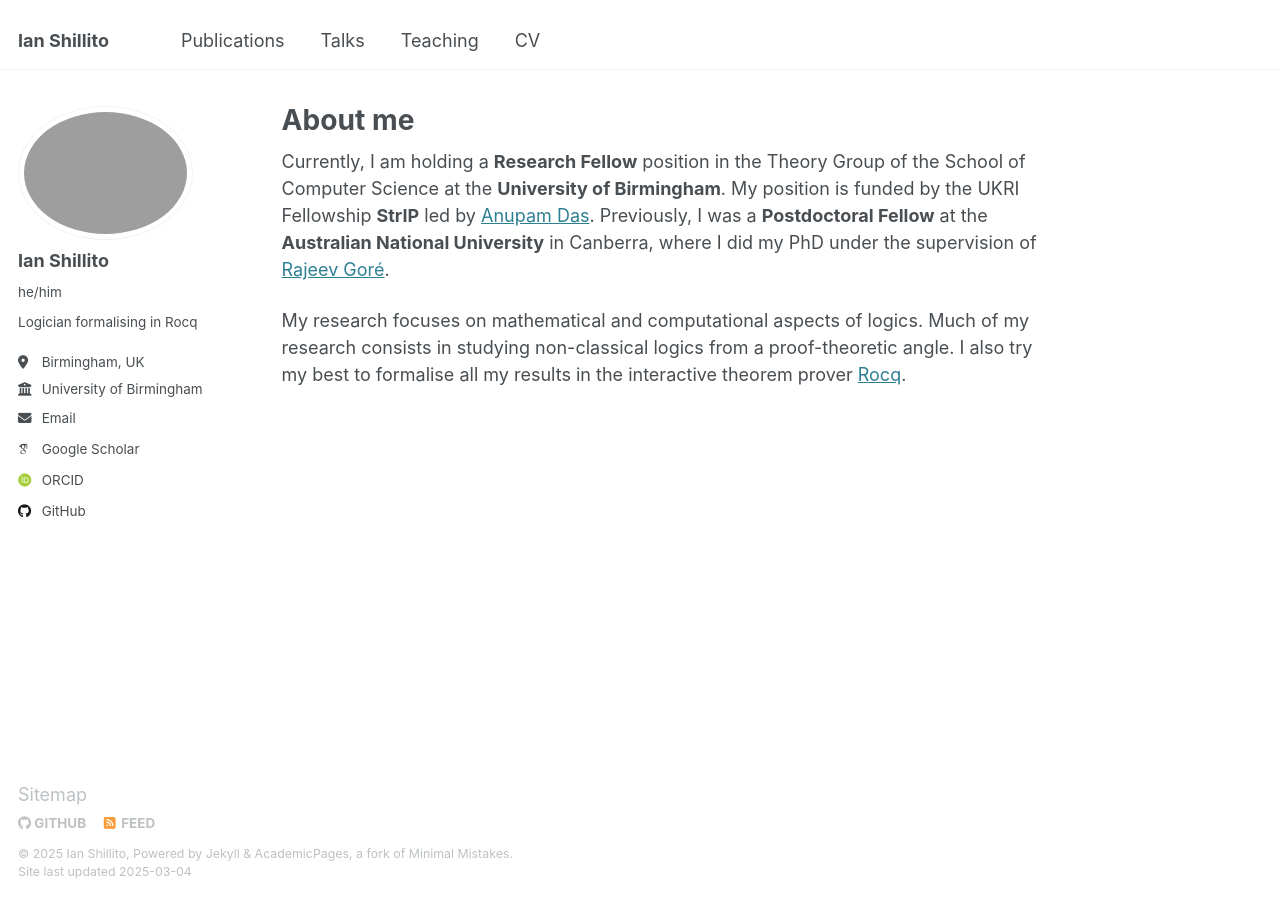
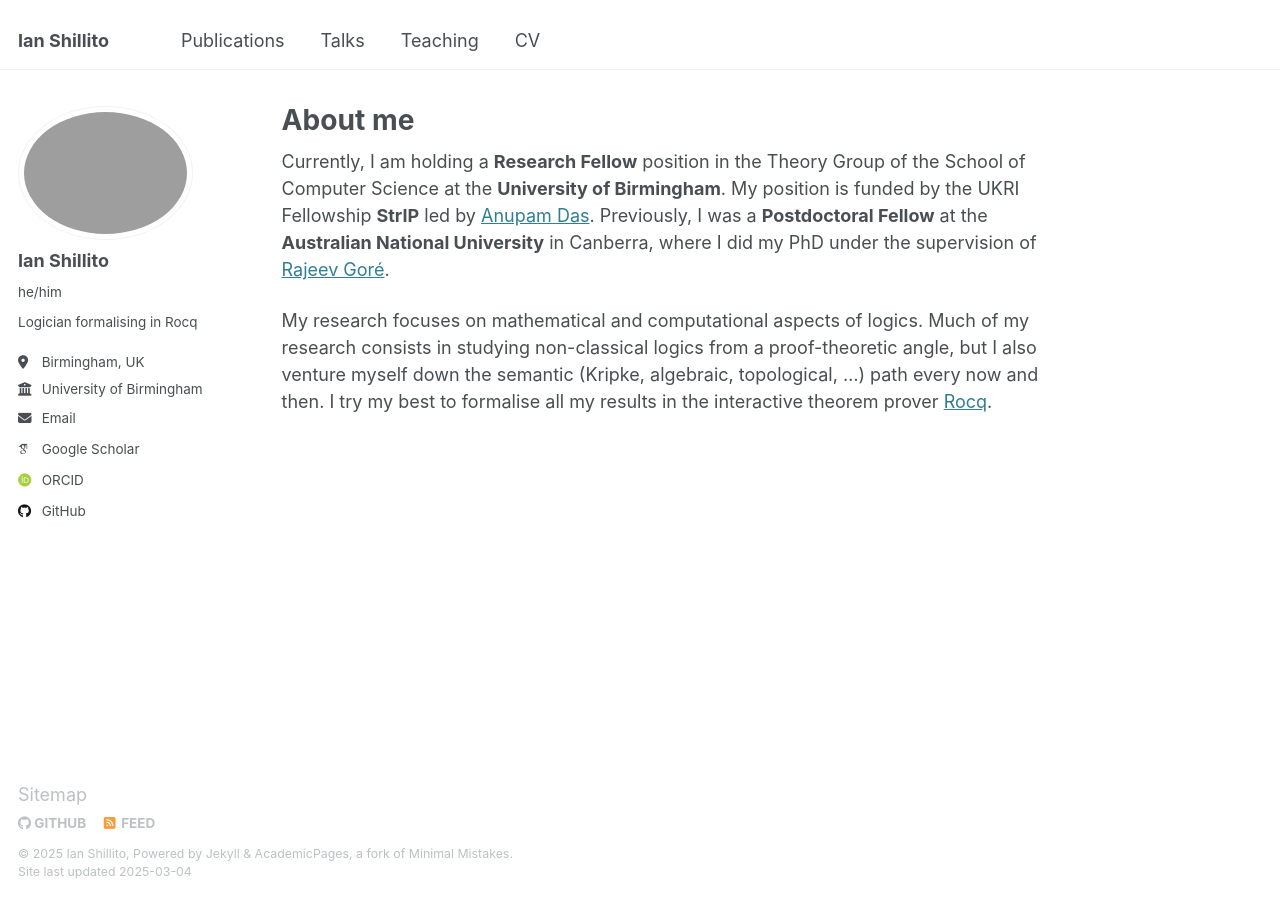
Before and after one commit to ianshil/ianshil.github.io, a Jekyll site: the page built from _pages/about.md, in a window 1280 px wide. Built offline with Jekyll 4.4.1, drawn with Linux system fonts in a browser that asks for light colours; some web fonts are replaced.

Commit message:
Update about.md

```diff
--- a/_pages/about.md
+++ b/_pages/about.md
@@ -9,4 +9,4 @@ redirect_from:
 
 Currently, I am holding a __Research Fellow__ position in the Theory Group of the School of Computer Science at the __University of Birmingham__. My position is funded by the UKRI Fellowship __StrIP__ led by [Anupam Das](https://www.anupamdas.com). Previously, I was a __Postdoctoral Fellow__ at the __Australian National University__ in Canberra, where I did my PhD under the supervision of [Rajeev Goré](https://scholar.google.co.uk/citations?user=2lWIhEgAAAAJ&hl).
 
-My research focuses on mathematical and computational aspects of logics. Much of my research consists in studying non-classical logics from a proof-theoretic angle. I also try my best to formalise all my results in the interactive theorem prover [Rocq](https://rocq-prover.org).
+My research focuses on mathematical and computational aspects of logics. Much of my research consists in studying non-classical logics from a proof-theoretic angle, but I also venture myself down the semantic (Kripke, algebraic, topological, ...) path every now and then. I try my best to formalise all my results in the interactive theorem prover [Rocq](https://rocq-prover.org).
```
